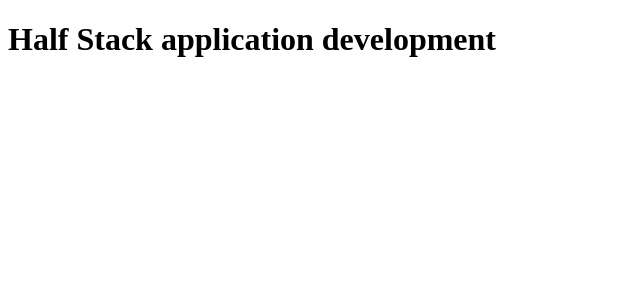
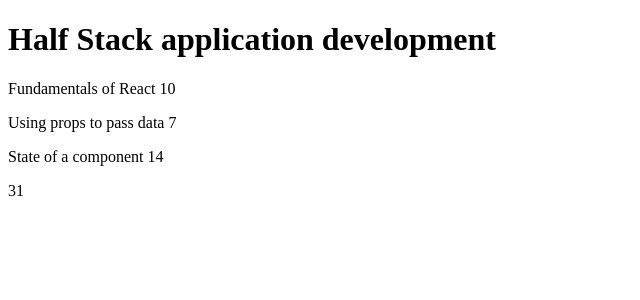
Before and after one commit to spetssami/FULLSTACK-MOOC, a React (Create React App) app in the folder part1/projekti/: page / in a window 1280 px wide. Shown: the top 300 px of the page, without its empty margins (0-640 px from the left). Built offline with nearby package versions, Linux system fonts and the light colour scheme.

Commit message:
Part 2.1.  done

```diff
--- a/part1/projekti/src/Content.js
+++ b/part1/projekti/src/Content.js
@@ -3,11 +3,14 @@
 
 
 const Content = (props) => {
+    const {parts} = props
+    const createParts = parts.map((part) => {
+        console.log(part)
+        return <Part data = {part} />
+    })
     return(
         <div>
-            <Part data = {props.parts[0]} />
-            <Part data = {props.parts[1]} />
-            <Part data = {props.parts[2]} />
+            {createParts}
         </div>
     )
 }
--- a/part1/projekti/src/Course.js
+++ b/part1/projekti/src/Course.js
@@ -1,6 +1,7 @@
 import React  from 'react';
 import Header from './Header';
 import Content from './Content';
+import Total from './Total';
 
 const Course = (props) => {
     console.log(props)
@@ -8,6 +9,7 @@
         <div>
             <Header course={props.course.name} />
             <Content parts = {props.course.parts} />
+            <Total parts = {props.course.parts} />
         </div>
     );
 }
--- a/part1/projekti/src/Part.js
+++ b/part1/projekti/src/Part.js
@@ -1,13 +1,10 @@
 import React from 'react';
 
-const Part = (data) => {
+const Part = ({data}) => {
     return (
         <div>
             <p>
-                {data.name}
-            </p>
-            <p>
-                {data.exercise}
+                {data.name} {data.exercises}
             </p>
         </div>
     )
--- a/part1/projekti/src/Total.js
+++ b/part1/projekti/src/Total.js
@@ -0,0 +1,14 @@
+import React from 'react';
+
+const Total = ({parts}) => {
+    let sum =0;
+    for(var i=0; i<parts.length; i++){
+        sum += parts[i].exercises;
+    }
+
+    return (
+        <p>{sum}</p>
+    )
+}
+
+export default Total;
```
